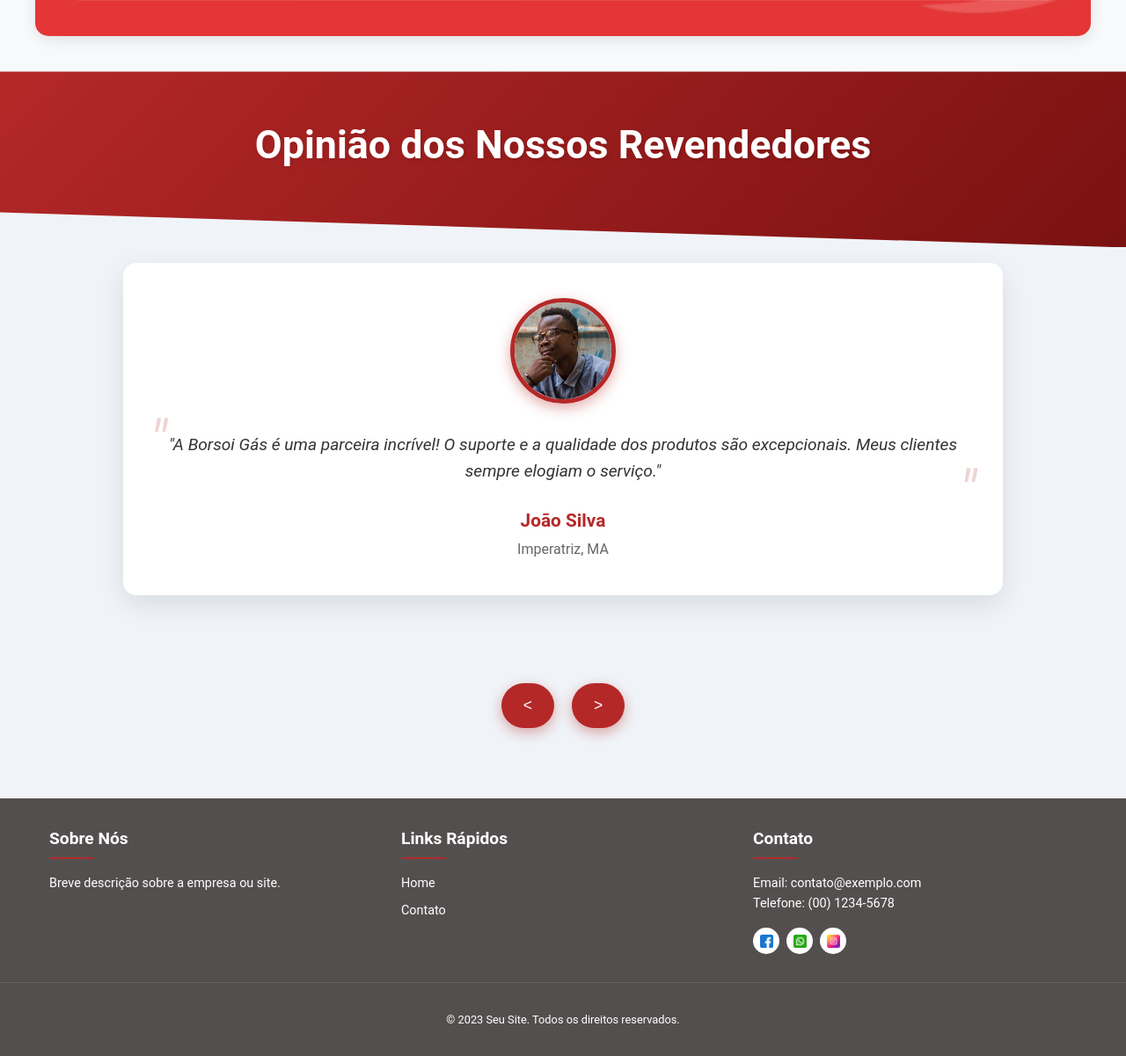
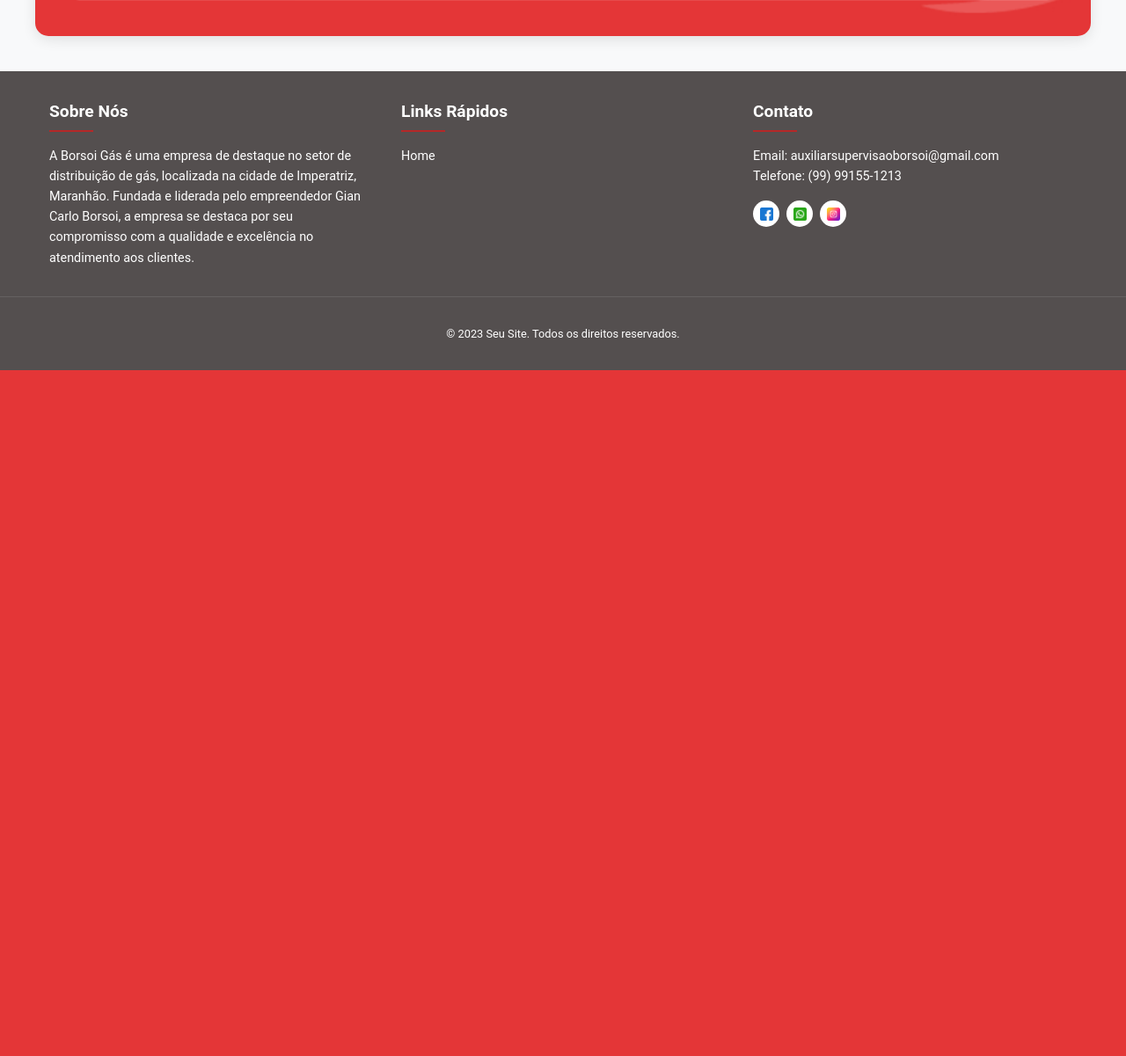
Before and after one commit to Ricarly/borsoi, a Flask app: page /home in a window 1280 px wide. Shown: the part 2193-3394 px from the top of the page at 88% size. After the commit the page ends 2614 px from the top, so only its background shows below. Run offline with Flask 3, Linux system fonts and the light colour scheme; some libraries are stand-ins or nearby versions.

Commit message:
comitado3

```diff
--- a/static/css/revendedor.css
+++ /dev/null
@@ -1,216 +0,0 @@
-.opiniao-revendedores {
-    background-color: #f0f4f8;
-    padding: 80px 20px;
-    position: relative;
-}
-
-.opiniao-revendedores::before {
-    content: '';
-    position: absolute;
-    top: 0;
-    left: 0;
-    right: 0;
-    height: 200px;
-    background: linear-gradient(135deg, #b52828 0%, #7a1111 100%);
-    clip-path: polygon(0 0, 100% 0, 100% 100%, 0 80%);
-    z-index: 1;
-}
-
-.titulo-depoimentos {
-    margin-top: -30px;
-    font-size: 2.8rem;
-    color: #fff;
-    text-align: center;
-    margin-bottom: 60px;
-    position: relative;
-    z-index: 2;
-    text-shadow: 2px 2px 4px rgba(0,0,0,0.1);
-}
-
-.carrossel-depoimentos {
-    max-width: 1000px;
-    margin: 100px auto;
-    position: relative;
-    z-index: 2;
-}
-
-.depoimento-slide {
-    display: none;
-    opacity: 0;
-    transition: opacity 0.5s ease;
-}
-
-.depoimento-slide.active {
-    display: block;
-    opacity: 1;
-}
-
-.depoimento {
-    background-color: #fff;
-    border-radius: 15px;
-    box-shadow: 0 10px 30px rgba(0, 0, 0, 0.1);
-    padding: 40px;
-    text-align: center;
-    transition: transform 0.3s ease;
-}
-
-.depoimento:hover {
-    transform: translateY(-5px);
-}
-
-.foto-revendedor {
-    width: 120px;
-    height: 120px;
-    border-radius: 50%;
-    object-fit: cover;
-    margin: 0 auto 25px;
-    border: 5px solid #b52828;
-    box-shadow: 0 5px 15px #b5282862;
-}
-
-blockquote {
-    font-style: italic;
-    font-size: 1.2rem;
-    color: #333;
-    margin-bottom: 25px;
-    line-height: 1.6;
-    position: relative;
-}
-
-blockquote::before,
-blockquote::after {
-    content: '"';
-    font-size: 4rem;
-    color: #b52828;
-    opacity: 0.2;
-    position: absolute;
-    line-height: 1;
-}
-
-blockquote::before {
-    top: -20px;
-    left: -10px;
-}
-
-blockquote::after {
-    bottom: -40px;
-    right: -10px;
-}
-
-.nome-revendedor {
-    font-weight: bold;
-    color: #b52828;
-    margin-bottom: 5px;
-    font-size: 1.3rem;
-}
-
-.local-revendedor {
-    color: #666;
-    font-size: 1rem;
-}
-
-.controles-carrossel {
-    display: flex;
-    justify-content: center;
-    margin-top: 40px;
-}
-
-.btn-anterior,
-.btn-proximo {
-    background-color: #b52828;
-    color: #fff;
-    border: none;
-    padding: 15px 25px;
-    font-size: 1.1rem;
-    cursor: pointer;
-    transition: all 0.3s ease;
-    border-radius: 50px;
-    margin: 0 10px;
-    box-shadow: 0 5px 15px #b5282865;
-    outline: none;
-}
-
-.btn-anterior:hover,
-.btn-proximo:hover {
-    background-color: #bb4718;
-    transform: translateY(-2px);
-    box-shadow: 0 8px 20px #b5282865;
-}
-
-.btn-anterior:active,
-.btn-proximo:active {
-    transform: translateY(1px);
-    box-shadow: 0 2px 10px rgba(0, 123, 255, 0.4);
-}
-
-@media (max-width: 768px) {
-    .opiniao-revendedores {
-        padding: 40px 15px;
-    }
-
-    .opiniao-revendedores::before {
-        height: 150px;
-    }
-
-    .titulo-depoimentos {
-        font-size: 2rem;
-        margin-bottom: 40px;
-    }
-
-    .depoimento {
-        padding: 25px 15px;
-    }
-
-    .foto-revendedor {
-        width: 80px;
-        height: 80px;
-        margin-bottom: 15px;
-    }
-
-    blockquote {
-        font-size: 1rem;
-    }
-
-    blockquote::before,
-    blockquote::after {
-        font-size: 3rem;
-    }
-
-    .nome-revendedor {
-        font-size: 1.1rem;
-    }
-
-    .local-revendedor {
-        font-size: 0.9rem;
-    }
-
-    .controles-carrossel {
-        margin-top: 30px;
-    }
-
-    .btn-anterior,
-    .btn-proximo {
-        padding: 10px 15px;
-        font-size: 1rem;
-        margin: 0 5px;
-    }
-}
-
-/* Estilos para telas touch */
-@media (hover: none) {
-    .depoimento:hover {
-        transform: none;
-    }
-
-    .btn-anterior:hover,
-    .btn-proximo:hover {
-        transform: none;
-        box-shadow: 0 5px 15px rgba(0, 123, 255, 0.3);
-    }
-
-    .btn-anterior:active,
-    .btn-proximo:active {
-        background-color: #0056b3;
-        transform: scale(0.95);
-    }
-}
--- a/templates/base.html
+++ b/templates/base.html
@@ -66,6 +66,11 @@
     <script src="https://unpkg.com/aos@2.3.1/dist/aos.js"></script>
     <script>
         AOS.init();
+
+        // Adicionar rastreamento de clique no botão "Fale Conosco"
+        document.querySelector('.btn-fale-conosco').addEventListener('click', function() {
+            fbq('track', 'CTA');
+        });
     </script>
 </body>
 </html>
--- a/templates/footer.html
+++ b/templates/footer.html
@@ -2,19 +2,18 @@
     <div class="footer-content">
         <div class="footer-section">
             <h3>Sobre Nós</h3>
-            <p>Breve descrição sobre a empresa ou site.</p>
+            <p>A Borsoi Gás é uma empresa de destaque no setor de distribuição de gás, localizada na cidade de Imperatriz, Maranhão. Fundada e liderada pelo empreendedor Gian Carlo Borsoi, a empresa se destaca por seu compromisso com a qualidade e excelência no atendimento aos clientes.</p>
         </div>
         <div class="footer-section">
             <h3>Links Rápidos</h3>
             <ul>
                 <li><a href="{{ url_for('home') }}">Home</a></li>
-                <li><a href="{{ url_for('contato') }}">Contato</a></li>
             </ul>
         </div>
         <div class="footer-section">
             <h3>Contato</h3>
-            <p>Email: contato@exemplo.com</p>
-            <p>Telefone: (00) 1234-5678</p>
+            <p>Email: auxiliarsupervisaoborsoi@gmail.com</p>
+            <p>Telefone: (99) 99155-1213</p>
             <div class="social-icons">
                 <a target="_blank" href="https://www.facebook.com/borsoidistribuidoraoficial"><img src="{{ url_for('static', filename='img/facebook.png') }}" alt="Facebook"></a>
                 <a target="_blank" href="https://api.whatsapp.com/send?phone=5599991551213&text=Ol%C3%A1,%20vim%20pelo%20link%20do%20site,%20quero%20trocar%20meu%20g%C3%A1s%20e%20garantir%20meu%20brinde%20especial."><img src="{{ url_for('static', filename='img/whatsapp.png') }}" alt="WhatsApp"></a>
--- a/templates/header.html
+++ b/templates/header.html
@@ -4,7 +4,6 @@
     <nav class="menu-principal">
         <ul>
             <li class="home active"><a href="{{url_for('home')}}"><span class="icon"></span>Home</a></li>
-            <li class="sobre active"><a href="#" id="link-opiniao-revendedor"><span class="icon"></span>Opnião-Revendedor</a></li>
             <li class="contato active"><a href="#" id="link-contato"><span class="icon"></span>Contato</a></li>
 
         </ul>
--- a/templates/home.html
+++ b/templates/home.html
@@ -68,39 +68,4 @@
         </div>
     </section>
 
-    <section class="opiniao-revendedores">
-        <h2 class="titulo-depoimentos">Opinião dos Nossos Revendedores</h2>
-        <div data-aos="fade-up"
-        data-aos-anchor-placement="center-bottom" data-aos-duration="2000" class="carrossel-depoimentos" >
-            <div class="depoimento-slide">
-                <div class="depoimento">
-                    <img src="{{url_for('static',filename='img/revendedor.jpg')}}" alt="Foto do Revendedor 1" class="foto-revendedor">
-                    <blockquote>"A Borsoi Gás é uma parceira incrível! O suporte e a qualidade dos produtos são excepcionais. Meus clientes sempre elogiam o serviço."</blockquote>
-                    <p class="nome-revendedor">João Silva</p>
-                    <p class="local-revendedor">Imperatriz, MA</p>
-                </div>
-            </div>
-            <div class="depoimento-slide">
-                <div class="depoimento">
-                    <img src="{{url_for('static',filename='img/revendedor.jpg')}}" alt="Foto do Revendedor 2" class="foto-revendedor">
-                    <blockquote>"Trabalhar com a Borsoi Gás melhorou significativamente meu negócio. A entrega pontual e o atendimento ao cliente são de primeira classe."</blockquote>
-                    <p class="nome-revendedor">Maria Santos</p>
-                    <p class="local-revendedor">Belém, PA</p>
-                </div>
-            </div>
-            <div class="depoimento-slide">
-                <div class="depoimento">
-                    <img src="{{url_for('static',filename='img/revendedor-2.jpg')}}" alt="Foto do Revendedor 3" class="foto-revendedor">
-                    <blockquote>"A confiabilidade da Borsoi Gás é incomparável. Isso me permite oferecer um serviço de qualidade aos meus clientes, sem preocupações."</blockquote>
-                    <p class="nome-revendedor">Carlos Oliveira</p>
-                    <p class="local-revendedor">São Luís, MA</p>
-                </div>
-            </div>
-        </div>
-        <div class="controles-carrossel">
-            <button class="btn-anterior">&lt;</button>
-            <button class="btn-proximo">&gt;</button>
-        </div>
-    </section>
-
 {% endblock components %}
```
Also changed, not shown: static/js/carousel.js (deleted, +0 -64 lines), static/js/mobile_carousel.js (deleted, +0 -92 lines), static/img/favicon.ico.
